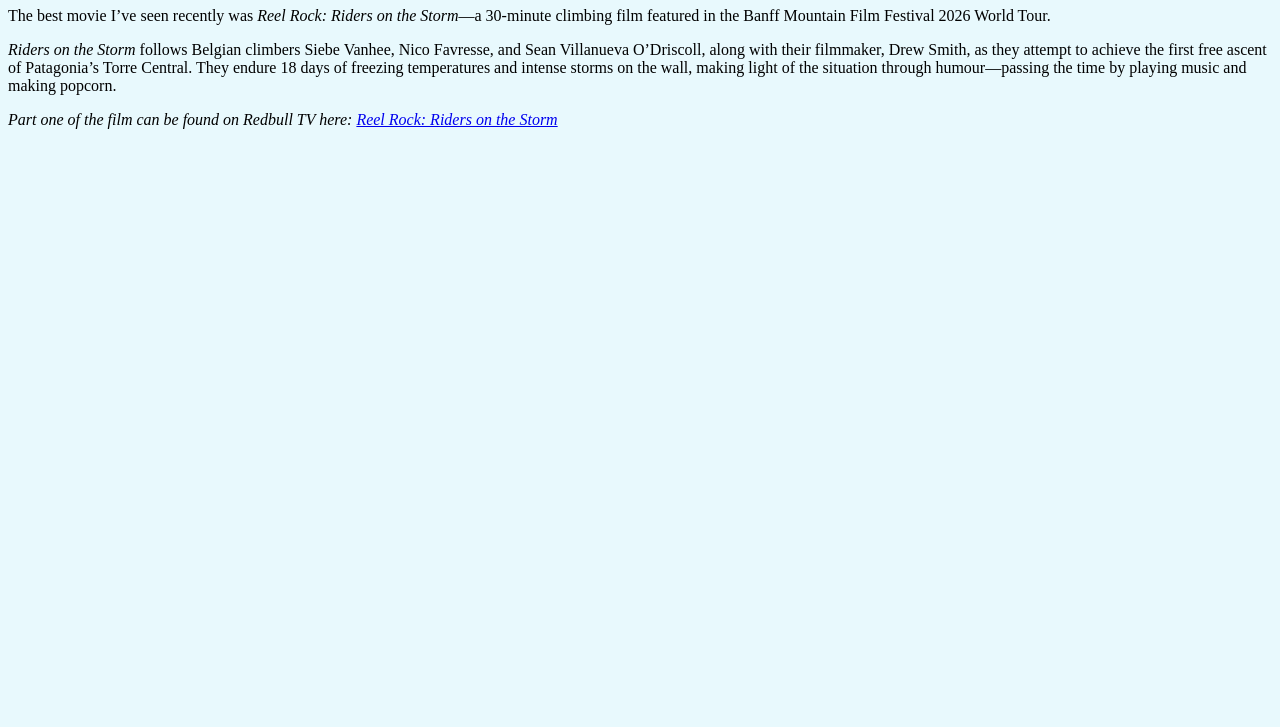
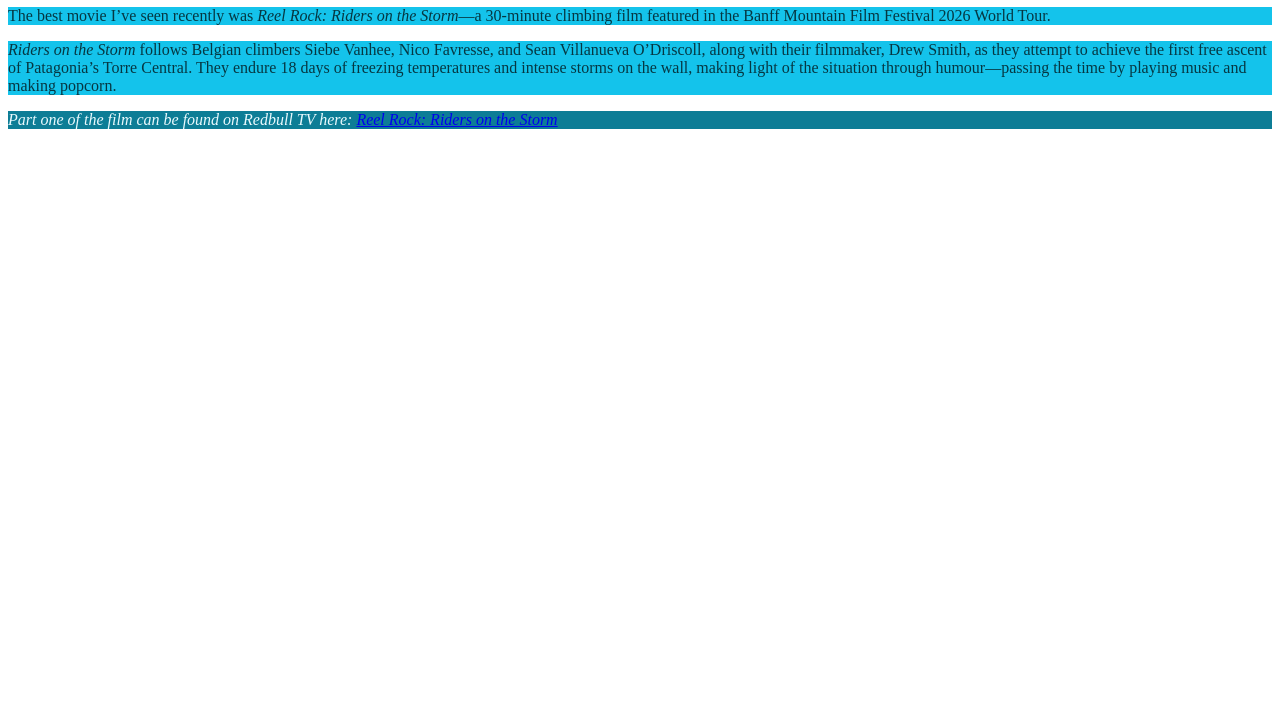
Before and after one commit to mm-schmidt/UX220-Lab3, a plain HTML site: page index.html in a window 1280 px wide. Shown: the part 73-800 px from the top of the page. Drawn offline with Linux system fonts and the light colour scheme.

Commit message:
Update index.html

```diff
--- a/index.html
+++ b/index.html
@@ -4,21 +4,14 @@
     <title>UX 220 - Lab 3</title>
     <style>
       body {
+        color: #063742
         background-color: #E8F9FD}
-      h1 {
-        color: #063742
-        background-color: #69D9F2}
-      p {
-        color: #063742
-        background-color: #14C3EB
-      }
-      footer {
-        color: #E8F9FD
-        background-color: #0D7D96}
+      p {color: #063742;background-color: #14C3EB}
+      footer {color: #E8F9FD;background-color: #0D7D96}
     </style>
   </head>
   <body>
-    <header><h1>The Best Movie I've Seen Recently...</h1></header>
+    <header><h1 "style=color: #063742;background-color: #69D9F2">The Best Movie I've Seen Recently...</h1></header>
     <main>
       <p>The best movie I’ve seen recently was <i>Reel Rock: Riders on the Storm</i>—a 30-minute climbing film featured in the Banff Mountain Film Festival 2026 World Tour.</p>
       <p><i>Riders on the Storm</i> follows Belgian climbers Siebe Vanhee, Nico Favresse, and Sean Villanueva O’Driscoll, along with their filmmaker, Drew Smith, as they attempt to achieve the first free ascent of Patagonia’s Torre Central. They endure 18 days of freezing temperatures and intense storms on the wall, making light of the situation through humour—passing the time by playing music and making popcorn.</p>
```
